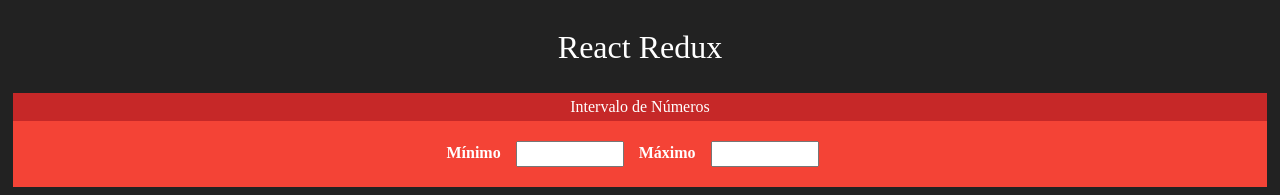
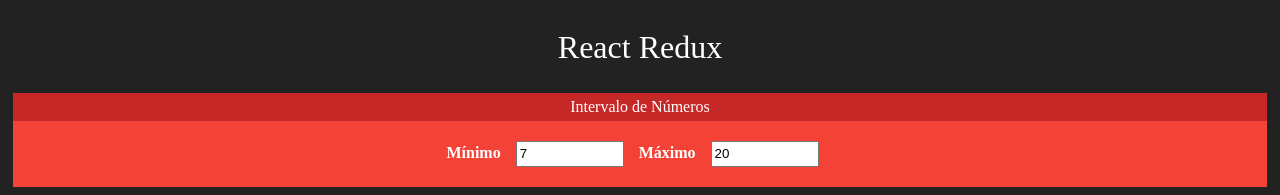
Before and after one commit to JoseVieiraCF/Redux, a React (Create React App) app: page / in a window 1280 px wide. Shown: the top 195 px of the page. Built offline with nearby package versions, Linux system fonts and the light colour scheme.

Commit message:
Setting action creators

```diff
--- a/src/Store/StoreConfig.js
+++ b/src/Store/StoreConfig.js
@@ -2,14 +2,14 @@
 
 const reducers = combineReducers({
     numbers: function (state, action){
-        //console.log(state, ' ', action)
+        console.log("numbers reducers", ' ', action);
         return {
             min: 7,
             max: 20
         }
     },
     names: function (state, action){
-        //console.log(state, ' ', action)
+        console.log("names reducers");
         return [
             'Joseph',
             'Chris',
--- /dev/null
+++ b/src/Store/actions/numbers.js
@@ -0,0 +1,9 @@
+
+//Action creator
+
+export function changeMinNumber(newNumber){
+    return {
+        type: 'NEW_MIM_NUMBER',
+        payload: newNumber
+    }
+}
--- a/src/components/Interval/Interval.js
+++ b/src/components/Interval/Interval.js
@@ -1,23 +1,45 @@
 import './Interval.css';
 import React from 'react';
 import Card from '../Card/Card';
+import { connect } from 'react-redux';
+import { changeMinNumber } from '../../Store/actions/numbers';
 
-export default function Interval(props){
+function Interval(props){
+    props.changeNumber(100);
     const {max, min} = props;
     return(
         <Card title="Intervalo de Números" Red>
             <div className="Intervalo">
                 <span>
                     <strong>Mínimo</strong>
-                    <input type="number" onChange={e => props.onMinChanged(+e.target.value)}/>
+                    <input type="number" value={min} onChange={e => props.onMinChanged(+e.target.value)}/>
                 </span>
 
                 <span>
                     <strong>Máximo</strong>
-                    <input type="number" onChange={e => props.onMaxChanged(+e.target.value)} />
+                    <input type="number" value={max} onChange={e => props.onMaxChanged(+e.target.value)} />
                 </span>
             </div>
 
         </Card>
     );
 }
+
+function mapStateToProps(state){
+    return {
+        min:state.numbers.min,
+        max:state.numbers.max
+    }
+}
+
+function mapActionCreatorsToProps(dispatch){
+    return {
+        changeNumber(newNumber){
+            const action = changeMinNumber(newNumber)
+            dispatch(action)
+        },
+    }
+}
+
+
+export default connect(mapStateToProps, mapActionCreatorsToProps)(Interval)
```
